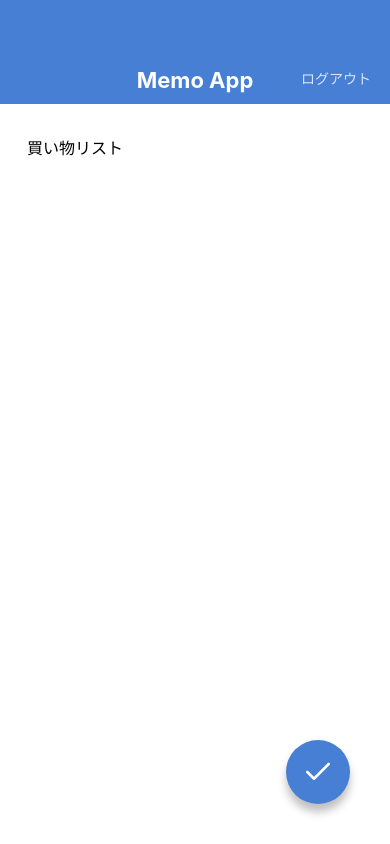
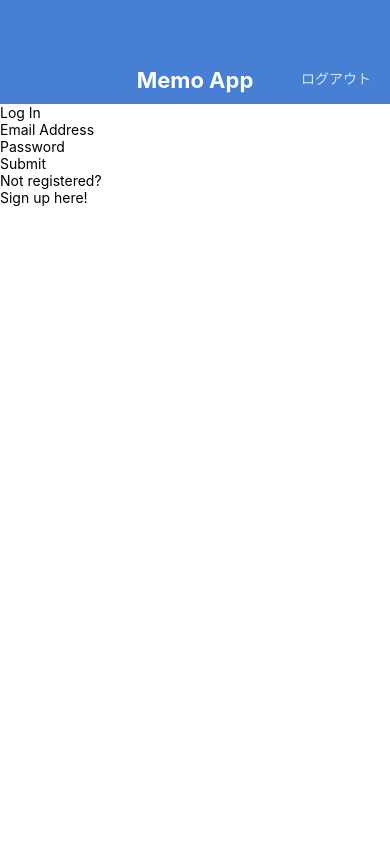
Before and after one commit to aoi0412/MemoApp1, a React Native app: screen / in a window 390 px wide. Built offline with nearby package versions, Linux system fonts and the light colour scheme.

Commit message:
LogInScreen.jsxを作成

```diff
--- a/App.jsx
+++ b/App.jsx
@@ -4,7 +4,8 @@ import MemoListScreen from "./src/screens/MemoListScreen";
 // import MemoDetailScreen from "./src/screens/MemoDetailScreen";
 import MemoEditScreen from "./src/screens/MemoEditScreen";
 import MemoCreateScreen from "./src/screens/MemoCreateScreen";
+import LogInScreen from "./src/screens/LogInScreen";
 
 export default function App() {
-  return <MemoEditScreen />;
+  return <LogInScreen />;
 }
--- /dev/null
+++ b/src/screens/LogInScreen.jsx
@@ -0,0 +1,27 @@
+import React from "react";
+import { View, Text, StyleSheet, TextInput } from "react-native";
+import AppBar from "../components/AppBar";
+
+export default function LogInScreen() {
+  return (
+    <View style={styles.container}>
+      <AppBar />
+      <View>
+        <Text>Log In</Text>
+        <TextInput value="Email Address" />
+        <TextInput value="Password" />
+        <View>
+          <Text>Submit</Text>
+        </View>
+        <View>
+          <Text>Not registered?</Text>
+          <Text>Sign up here!</Text>
+        </View>
+      </View>
+    </View>
+  );
+}
+
+const styles = StyleSheet.create({
+  container: {},
+});
```
